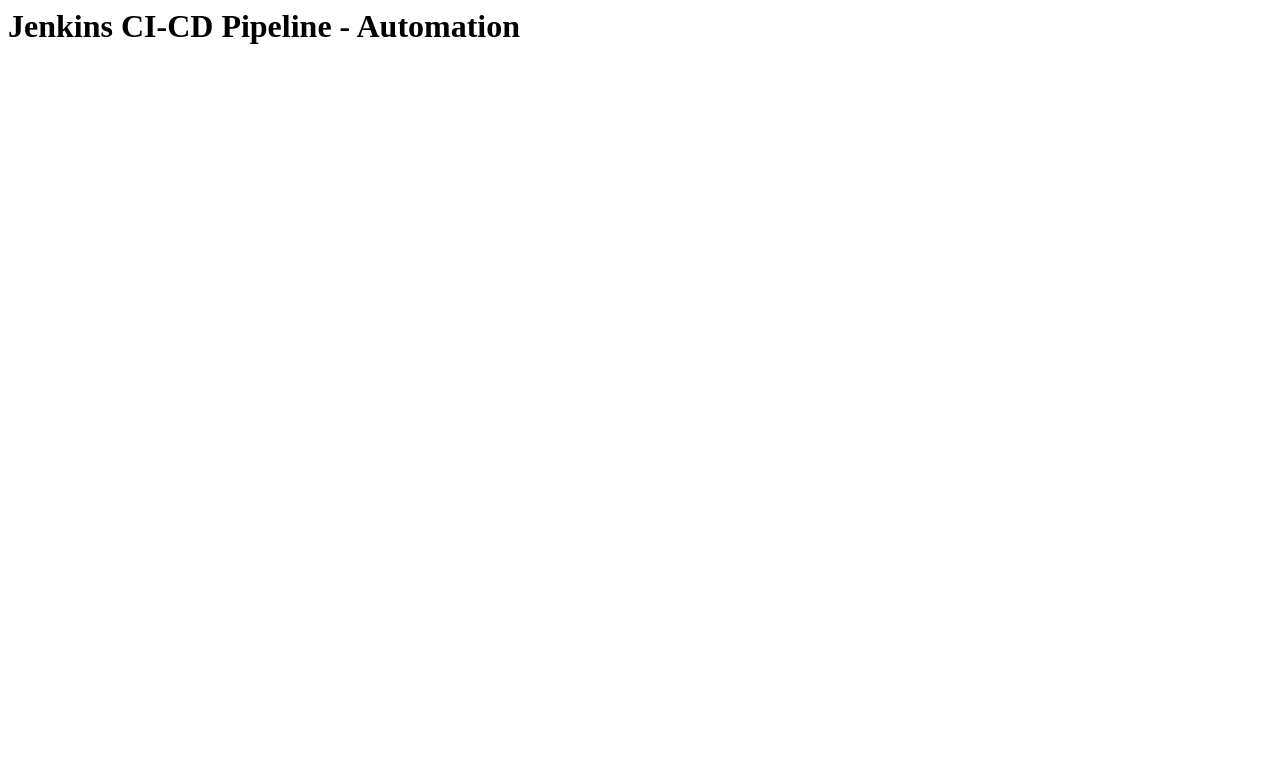
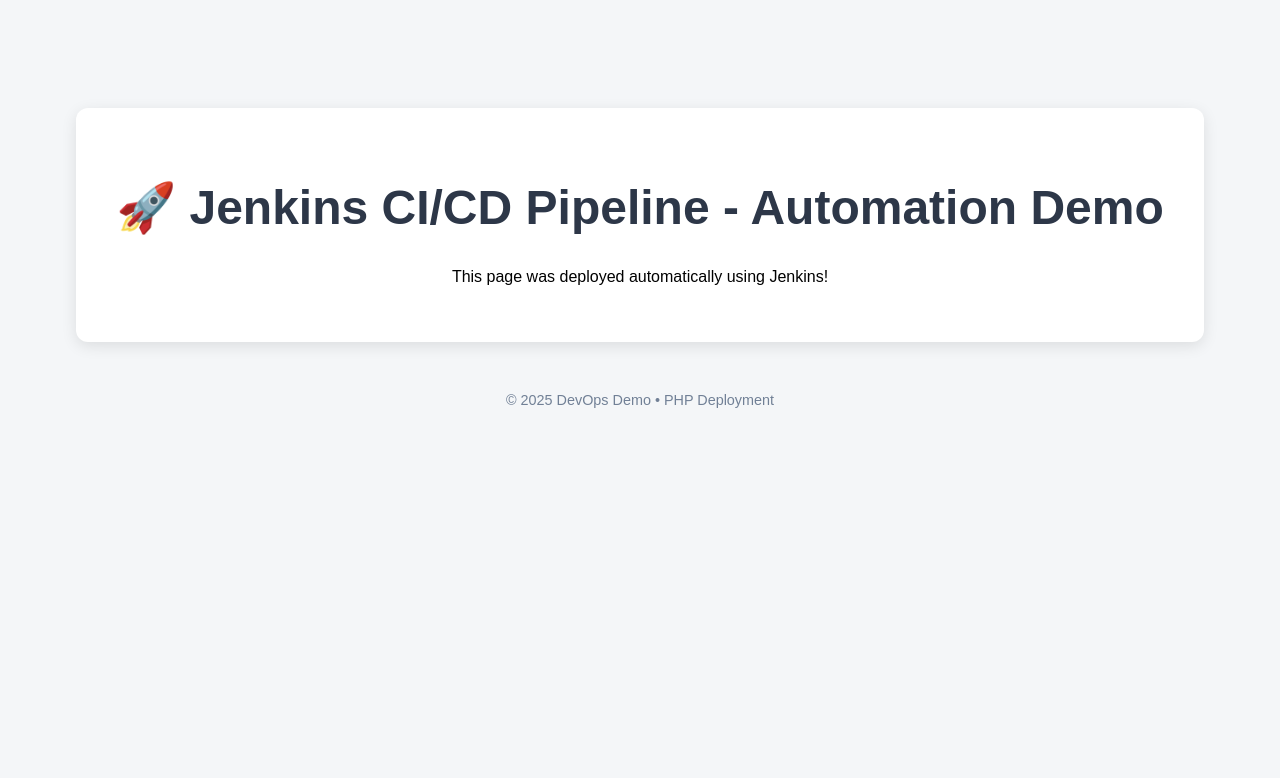
Before and after one commit to PradeepaRa/Demo, a PHP site: page / in a window 1280 px wide. Shown: the top 778 px of the page. Run offline with PHP 8.4, Linux system fonts and the light colour scheme.

Commit message:
Update index.php
Second Commit

```diff
--- a/index.php
+++ b/index.php
@@ -1,3 +1,46 @@
 <?php
-echo "<h1>Jenkins CI-CD Pipeline - Automation</h1>";
 ?>
+<!DOCTYPE html>
+<html lang="en">
+<head>
+  <meta charset="UTF-8">
+  <title>Jenkins CI/CD Demo</title>
+  <style>
+    body {
+      background: #f4f6f8;
+      font-family: Arial, sans-serif;
+      text-align: center;
+      padding-top: 100px;
+    }
+    h1 {
+      color: #2d3748;
+      font-size: 3em;
+    }
+    .box {
+      background: #ffffff;
+      display: inline-block;
+      padding: 40px;
+      border-radius: 12px;
+      box-shadow: 0 4px 15px rgba(0,0,0,0.1);
+      transition: transform 0.3s ease;
+    }
+    .box:hover {
+      transform: scale(1.02);
+    }
+    .footer {
+      margin-top: 50px;
+      color: #718096;
+      font-size: 0.9em;
+    }
+  </style>
+</head>
+<body>
+  <div class="box">
+    <h1>🚀 Jenkins CI/CD Pipeline - Automation Demo</h1>
+    <p>This page was deployed automatically using Jenkins!</p>
+  </div>
+  <div class="footer">
+    &copy; <?php echo date("Y"); ?> DevOps Demo • PHP Deployment
+  </div>
+</body>
+</html>
```
